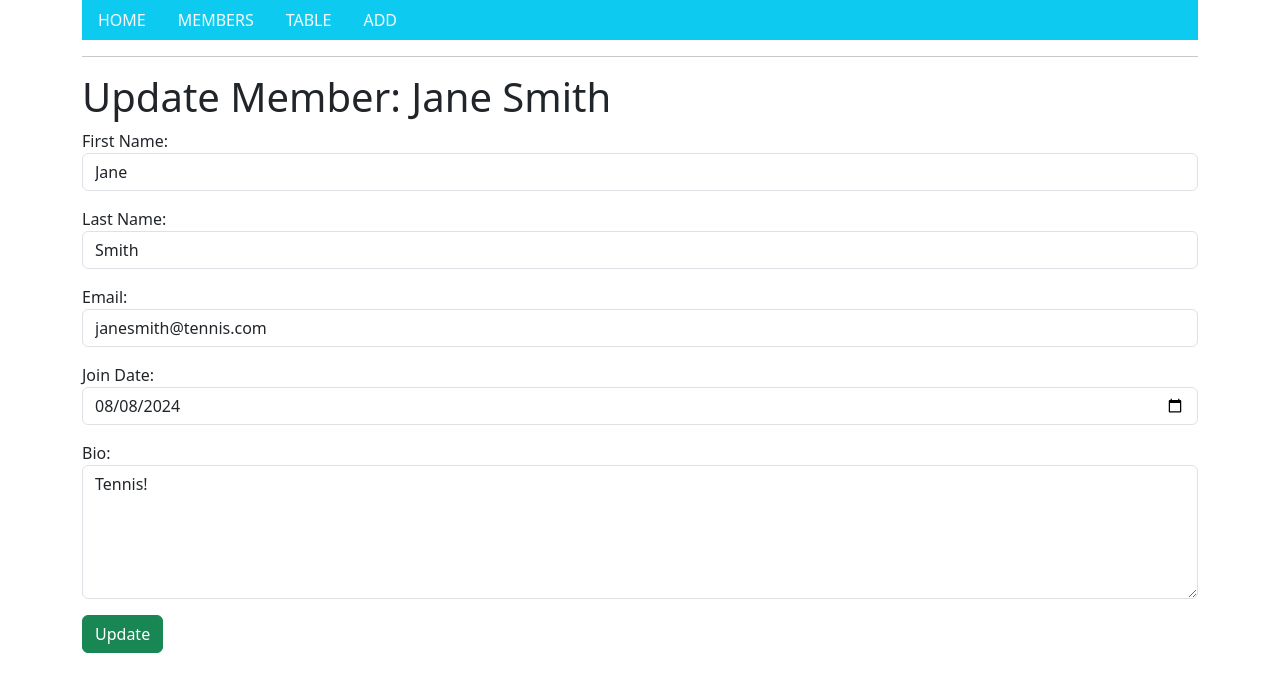
After one commit to diyorbekqodirboyev863/my-tennis-club, a Django app: a page that uses templates/nav.html in a window 1280 px wide. The commit adds this page. Shown: the top 692 px of the page. Run offline with Django 4.2, Linux system fonts and the light colour scheme; data comes from the database, SQL or seed files in the repository; both versions use the stored data as it was after the commit; some libraries are stand-ins or nearby versions.

Commit message:
Project has been updated.

```diff
--- /dev/null
+++ b/members/forms.py
@@ -0,0 +1,23 @@
+from django import forms
+from .models import Member
+
+class MemberForm(forms.ModelForm):
+    class Meta:
+        model = Member
+        fields = ['firstname', 'lastname', 'email', 'joined_date', 'bio']
+        widgets = {
+            'firstname': forms.TextInput(attrs={'class': 'form-control'}),
+            'lastname': forms.TextInput(attrs={'class': 'form-control'}),
+            'email': forms.EmailInput(attrs={'class': 'form-control'}),
+            'joined_date': forms.DateInput(attrs={'class': 'form-control', 'type': 'date'}),
+            'bio': forms.Textarea(attrs={'class': 'form-control', 'rows': 5}),
+            'slug': forms.HiddenInput()
+        }
+        labels = {
+            'firstname': 'First Name',
+            'lastname': 'Last Name',
+            'email': 'Email',
+            'joined_date': 'Join Date',
+            'bio': 'Bio',
+            'slug': 'Slug'
+        }
--- a/members/models.py
+++ b/members/models.py
@@ -1,4 +1,5 @@
 from django.db import models
+from django.utils.text import slugify
 
 # Create your models here.
 class Member(models.Model):
@@ -7,7 +8,11 @@ class Member(models.Model):
     email = models.EmailField(max_length=255, unique=True, blank=True)
     joined_date = models.DateField(null=True)
     slug = models.SlugField(default="", null=False)
-    bio = models.TextField(max_length=500, null=True)
+    bio = models.TextField(max_length=500, blank=True, null=True)
+
+    def save(self, *args, **kwargs):
+        self.slug = slugify(f'{self.firstname} {self.lastname}')
+        super().save(*args, **kwargs)
 
     def __str__(self):
         return f'{self.firstname} {self.lastname}'
--- a/members/urls.py
+++ b/members/urls.py
@@ -8,4 +8,6 @@ urlpatterns = [
     path('', view=views.main, name='main'),
     path('testing/', view=views.testing, name='testing'),
     path('table/', view=views.members_table, name='table'),
+    path('add_member/', view=views.add_member, name='add_member'),
+    path('update_member/<slug:slug>/', view=views.update_member, name='update_member'),
 ]
--- a/members/views.py
+++ b/members/views.py
@@ -1,7 +1,8 @@
-from django.shortcuts import render
+from django.shortcuts import render, redirect
 from django.http import HttpResponse
 from django.template import loader
-from . import models
+from django.contrib import messages as msg
+from . import models, forms
 
 # Create your views here.
 def members(request):
@@ -9,13 +10,13 @@ def members(request):
     return HttpResponse(template.render())
 
 def all_members(request):
-    allmembers = models.Member.objects.all()
-    return render(request=request, template_name='all_members.html', context={'members': allmembers.values()})
+    all_members = models.Member.objects.all()
+    return render(request=request, template_name='all_members.html', context={'members': all_members})
 
 def details(request, slug):
-    mymember = models.Member.objects.get(slug=slug)
+    my_member = models.Member.objects.get(slug=slug)
     tmp = loader.get_template('details.html')
-    ctx = {'mymember': mymember}
+    ctx = {'member': my_member}
     return HttpResponse(tmp.render(context=ctx, request=request))
 
 def main(request):
@@ -30,3 +31,30 @@ def testing(request):
 def members_table(request):
     tbe = models.Member.objects.all()
     return render(request=request, template_name='members_table.html', context={'table_members': tbe.values()})
+
+def add_member(request):
+    if request.method == 'POST':
+        form = forms.MemberForm(request.POST)
+        if form.is_valid():
+            form.save()
+            msg.success(request, 'Member added successfully.')
+            return redirect('all_members')
+        else:
+            msg.warning(request, 'Failed to add member.')
+    else:
+        form = forms.MemberForm()
+    return render(request, 'add_member.html', {'form': form})
+
+def update_member(request, slug):
+    member = models.Member.objects.get(slug=slug)
+    if request.method == 'POST':
+        form = forms.MemberForm(request.POST, instance=member)
+        if form.is_valid():
+            form.save()
+            msg.success(request, 'Member updated successfully.')
+            return redirect('all_members')
+        else:
+            msg.warning(request, 'Failed to update member.')
+    else:
+        form = forms.MemberForm(instance=member)
+    return render(request, 'update_member.html', {'form': form, 'member': member})
--- a/templates/master.html
+++ b/templates/master.html
@@ -21,6 +21,11 @@
         {% endblock %}
     </div>
     {% bootstrap_javascript %}
+    {% if messages %}
+        {% for message in messages %}
+            <script>alert('{{ message.tags|upper }}: {{ message }}');</script>
+        {% endfor %}
+    {% endif %}
 </body>
 
 </html>
--- a/templates/nav.html
+++ b/templates/nav.html
@@ -8,4 +8,7 @@
     <li class="nav-item">
         <a class="nav-link link-light" href="/table">TABLE</a>
     </li>
+    <li class="nav-item">
+        <a class="nav-link link-light" href="/add_member">ADD</a>
+    </li>
 </ul>
--- /dev/null
+++ b/templates/update_member.html
@@ -0,0 +1,14 @@
+{% extends "master.html" %}
+
+{% block title %}
+    Update Member
+{% endblock %}
+
+{% block content %}
+    <h1>Update Member: {{ member.firstname }} {{ member.lastname }}</h1>
+    <form method="POST">
+        {% csrf_token %}
+        {{ form.as_p }}
+        <button class="btn btn-success" type="submit">Update</button>
+    </form>
+{% endblock %}
```
Also changed, not shown: templates/add_member.html (added, +14 -0 lines), templates/all_members.html (+5 -3 lines), templates/details.html (+6 -6 lines), db.sqlite3 (added), members/migrations/0001_initial.py (added), members/migrations/__init__.py (added), 1 other file.
